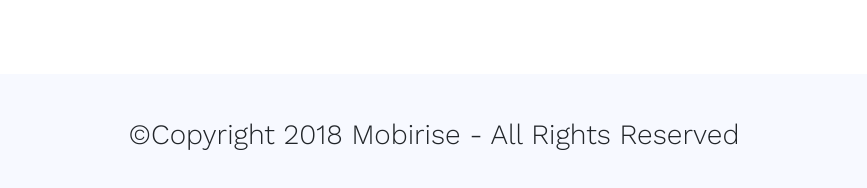
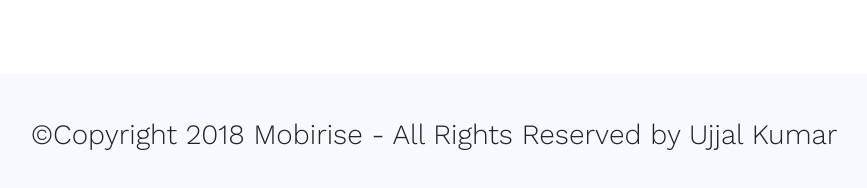
Before and after one commit to Ujjal-Programmer/AppAMP-Theme, a plain HTML site: page index.html in a window 1280 px wide. Shown: the part 6827-7015 px from the top of the page, without its empty margins (206-1073 px from the left). Drawn offline with nearby package versions, Linux system fonts and the light colour scheme; a web font is replaced by a local one.

Commit message:
Update index.html

```diff
--- a/index.html
+++ b/index.html
@@ -589,7 +589,7 @@
       <div class="container">
         <div class="row">
           <div class="col-lg-12 text-center ">
-            <p class="lead fs-3 mt-3">&copy;Copyright 2018 Mobirise - All Rights Reserved</p>
+            <p class="lead fs-3 mt-3">&copy;Copyright 2018 Mobirise - All Rights Reserved by Ujjal Kumar</p>
           </div>
 
         </div>
```
